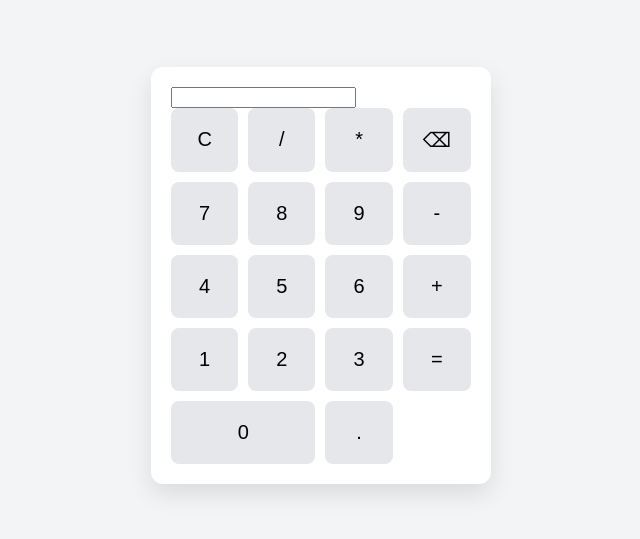
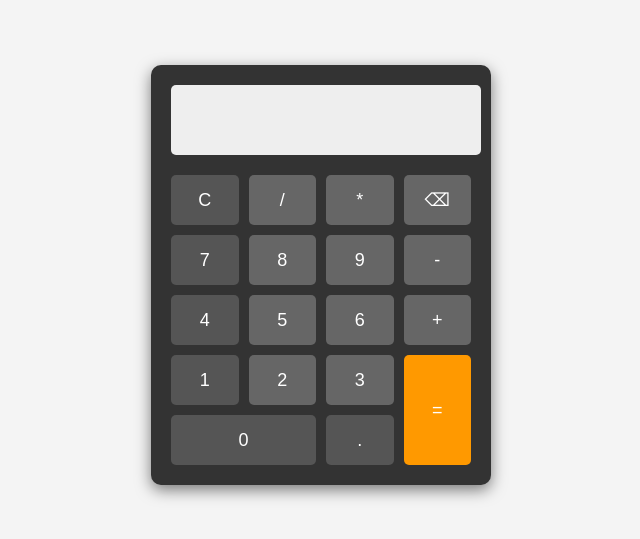
Before and after one commit to Mikiyas199/Simple_calculator-, a plain HTML site: page index.html in a window 1280 px wide. Shown: the part 125-664 px from the top of the page, without its empty margins (319-959 px from the left). Drawn offline with Linux system fonts and the light colour scheme.

Commit message:
style.css

```diff
--- a/style.css
+++ b/style.css
@@ -1,58 +1,75 @@
 body {
+    font-family: Arial, sans-serif;
     display: flex;
     justify-content: center;
     align-items: center;
     height: 100vh;
-  background: #f3f4f6;
-  font-family: Arial, sans-serif;
     margin: 0;
+    background-color: #f4f4f4;
 }
 
 .calculator {
-  background: white;
-  border-radius: 12px;
+    width: 300px;
+    background-color: #333;
+    border-radius: 10px;
     padding: 20px;
-  box-shadow: 0 10px 25px rgba(0, 0, 0, 0.1);
-  width: 300px;
+    box-shadow: 0 5px 15px rgba(0, 0, 0, 0.5);
 }
 
-#display {
+.display {
+    margin-bottom: 20px;
+}
+
+.display input {
     width: 100%;
     height: 60px;
     font-size: 24px;
-  padding: 10px;
-  margin-bottom: 20px;
     text-align: right;
-  border: 1px solid #ddd;
-  border-radius: 8px;
+    padding: 5px;
+    border: none;
+    border-radius: 5px;
+    background-color: #eee;
 }
 
 .buttons {
     display: grid;
     grid-template-columns: repeat(4, 1fr);
-  gap: 10px;
+    grid-gap: 10px;
 }
 
 button {
-  font-size: 20px;
-  padding: 20px;
+    height: 50px;
+    font-size: 18px;
     border: none;
-  border-radius: 8px;
+    border-radius: 5px;
+    background-color: #666;
+    color: white;
     cursor: pointer;
-  background: #e5e7eb;
-  transition: background 0.2s ease;
+    transition: background-color 0.3s;
 }
 
 button:hover {
-  background: #d1d5db;
-}
-
-.equal {
-  background: #10b981;
-  color: white;
-  grid-row: span 2;
+    background-color: #888;
 }
 
 .zero {
     grid-column: span 2;
 }
+
+.equals {
+    grid-row: span 2;
+    height: auto;
+    background-color: #f90;
+}
+
+.equals:hover {
+    background-color: #fa0;
+}
+
+button:nth-child(4n+1) {
+    background-color: #555;
+}
+
+button:last-child {
+    background-color: #555;
+}
```
Lines whose indentation alone changed are shown as unchanged.
